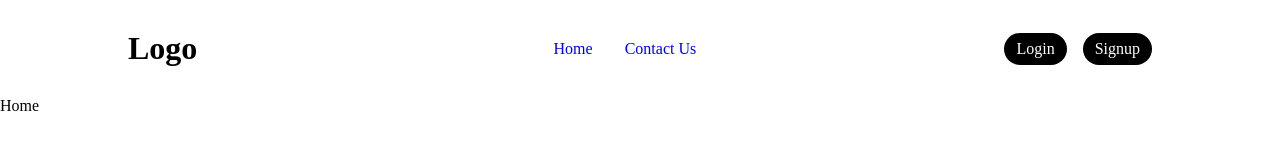
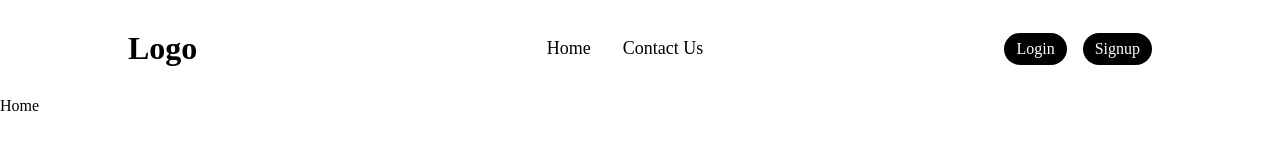
Before and after one commit to Pankaj-Gurung/KhojNepal, a React (Vite) app: page / in a window 1280 px wide. Shown: the top 160 px of the page. Built offline with nearby package versions, Linux system fonts and the light colour scheme.

Commit message:
update: make change on css of navbar

```diff
--- a/src/components/navbar/navbar.scss
+++ b/src/components/navbar/navbar.scss
@@ -21,4 +21,9 @@ header {
   display: flex;
   gap: 2rem;
   margin-left: 3rem;
+
+  a {
+    color: black;
+    font-size: large;
+  }
 }
```
